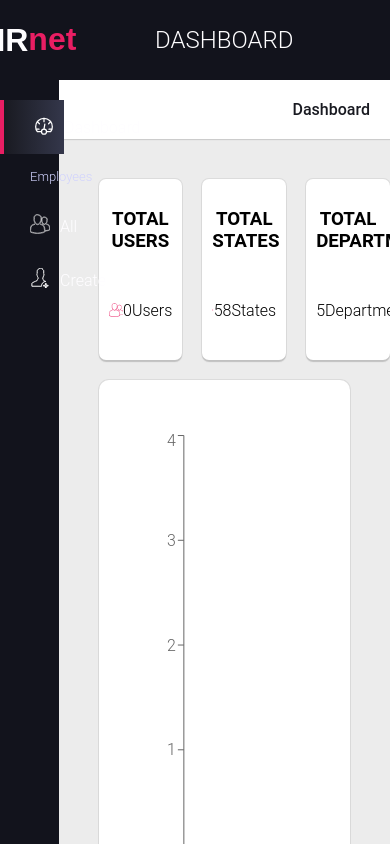
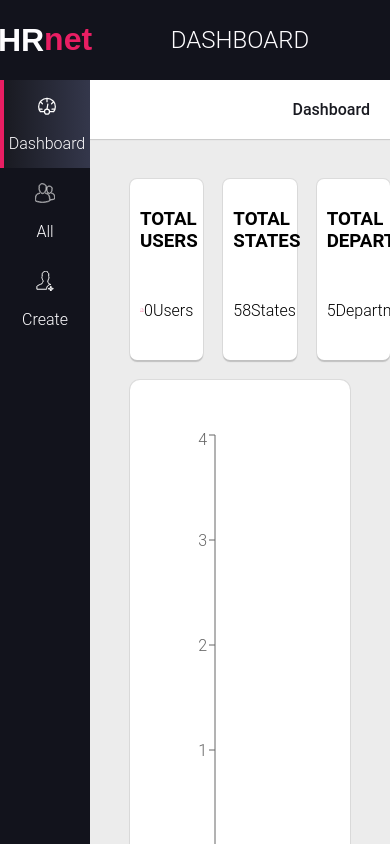
Before and after one commit to BELAID78/P14_React_HRnet, a React (Create React App) app: page / in a window 390 px wide. Shown: the top 844 px of the page. Built offline with nearby package versions, Linux system fonts and the light colour scheme.

Commit message:
add responsive to sidebar

```diff
--- a/src/App.js
+++ b/src/App.js
@@ -8,6 +8,7 @@ import Error from "./pages/Error";
 import SideBar from "./components/SideBar/SideBar";
 
 import './app.css';
+import './responsive.css';
 
 function App() {
   return (
--- a/src/components/SideBar/SideBar.js
+++ b/src/components/SideBar/SideBar.js
@@ -20,7 +20,7 @@ function SideBar() {
                 <li className='list-item'>
                     <NavLink to='/'>
                         <i className='dashboard-icon'>{dashboard}</i>
-                        Dashboard
+                        <span>Dashboard</span>
                     </NavLink>
                 </li>
                 <li className='devider-list-item'>
@@ -29,13 +29,13 @@ function SideBar() {
                 <li className='list-item'>
                     <NavLink to='employee'>
                         <i className='users-icon'>{users}</i>
-                        All
+                        <span>All</span>
                     </NavLink>
                 </li>
                 <li className='list-item'>
                     <NavLink to='create-employee'>
                         <i className='add-user-icon'>{addUser}</i>
-                        Create
+                        <span>Create</span>
                     </NavLink>
                 </li>
             </ul>
--- /dev/null
+++ b/src/responsive.css
@@ -0,0 +1,32 @@
+@media screen and (max-width: 991px) {
+    .sidebar {
+        width: 90px;
+    }
+
+    .sidebar .list {
+        padding-top: 0px;
+    }
+
+    .sidebar .list a {
+        display: flex;
+        flex-direction: column;
+        align-items: center;
+    }
+
+    .sidebar .list span {
+        margin-top: 15px;
+    }
+
+    .dashboard-icon svg, .users-icon svg, .add-user-icon svg {
+        margin-right: 0px;
+    }
+
+    .sidebar .list .devider-list-item {
+        display: none;
+    }
+
+    .content {
+        margin-left: 90px;
+        width: calc(100% - 90px);
+    }
+}
```
